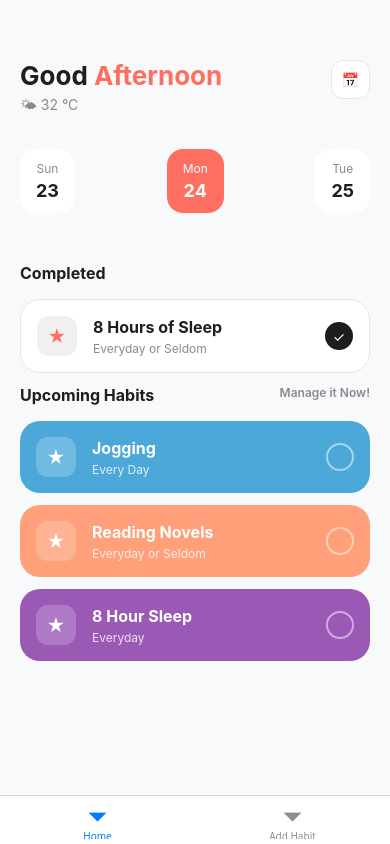
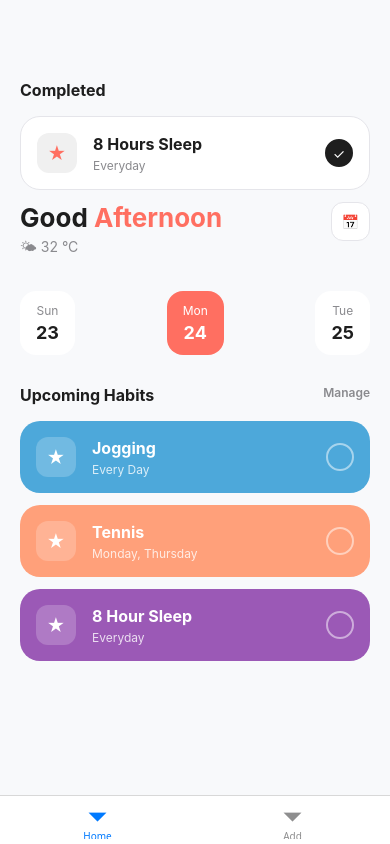
Before and after one commit to Little4Letters/Habito---CS-Prof.-Elec.-1, a React Native app: screen /Home in a window 390 px wide. Built offline with nearby package versions, Linux system fonts and the light colour scheme.

Commit message:
Design stylesheet enhanced for Save and Cancel button to be more accessable. Installed dependancies package for vector-icons on node intended use features for further update of the Habits to be presentable on package-lock.icon

```diff
--- a/App.js
+++ b/App.js
@@ -1,10 +1,4 @@
-//imported NavigationContainer and createBottomTabNavigator from react-navigation
-// to create a bottom tab navigator for the app.
-
-// (An gin build ini sa package.json file sa dependencies nga may version nga 6.1.6...
-// para sa @react-navigation/native ug 6.5.7 para sa @react-navigation/bottom-tabs)
-
-// The app has two screens: HomeScreen and AddHabitScrn, which are displayed as tabs in the navigator. The header is hidden for both screens using the screenOptions prop.
+import React from "react";
 import { NavigationContainer } from "@react-navigation/native";
 import { createBottomTabNavigator } from "@react-navigation/bottom-tabs";
 
@@ -18,7 +12,7 @@ export default function App() {
     <NavigationContainer>
       <Tab.Navigator screenOptions={{ headerShown: false }}>
         <Tab.Screen name="Home" component={HomeScreen} />
-        <Tab.Screen name="Add Habit" component={AddHabitScrn} />
+        <Tab.Screen name="Add" component={AddHabitScrn} />
       </Tab.Navigator>
     </NavigationContainer>
   );
--- a/package.json
+++ b/package.json
@@ -3,9 +3,10 @@
   "version": "1.0.0",
   "main": "index.js",
   "dependencies": {
+    "@expo/vector-icons": "^15.0.2",
     "@react-navigation/bottom-tabs": "^7.19.2",
     "@react-navigation/native": "^7.4.1",
-    "expo": "~57.0.25",
+    "expo": "~57.0.26",
     "expo-status-bar": "~57.0.1",
     "react": "19.2.3",
     "react-native": "0.86.3",
--- a/src/components/HabitsSec.js
+++ b/src/components/HabitsSec.js
@@ -1,42 +1,56 @@
 import { View, Text, TouchableOpacity, StyleSheet } from "react-native";
 
-// Added the card template with circle checkmarks and nag implement styling with icon sa kada upcoming habits
-export default function HabitCard({ title, frequency, color, isCompleted }) {
+export default function HabitCard({
+  title,
+  frequency,
+  color,
+  sectionCompleted,
+}) {
   return (
     <View
       style={[
         styles.card,
-        isCompleted ? styles.cardCompleted : { backgroundColor: color },
+        sectionCompleted ? styles.cardCompleted : { backgroundColor: color },
       ]}
     >
       <View style={styles.leftContent}>
         <View
           style={[
             styles.iconPlaceholder,
-            isCompleted && styles.iconPlaceholderCompleted,
+            sectionCompleted && styles.iconPlaceholderCompleted,
           ]}
         >
           <Text
-            style={isCompleted ? styles.iconTextCompleted : styles.iconText}
+            style={
+              sectionCompleted ? styles.iconTextCompleted : styles.iconText
+            }
           >
             ★
           </Text>
         </View>
         <View>
-          <Text style={[styles.title, isCompleted && styles.titleCompleted]}>
+          <Text
+            style={[styles.title, sectionCompleted && styles.titleCompleted]}
+          >
             {title}
           </Text>
           <Text
-            style={[styles.frequency, isCompleted && styles.frequencyCompleted]}
+            style={[
+              styles.frequency,
+              sectionCompleted && styles.frequencyCompleted,
+            ]}
           >
             {frequency}
           </Text>
         </View>
       </View>
       <TouchableOpacity
-        style={[styles.checkCircle, isCompleted && styles.checkCircleCompleted]}
+        style={[
+          styles.checkCircle,
+          sectionCompleted && styles.checkCircleCompleted,
+        ]}
       >
-        {isCompleted && <Text style={{ color: "#FFF" }}>✓</Text>}
+        {sectionCompleted && <Text style={{ color: "#FFF" }}>✓</Text>}
       </TouchableOpacity>
     </View>
   );
@@ -51,15 +65,12 @@ const styles = StyleSheet.create({
     borderRadius: 20,
     marginBottom: 12,
   },
-
   cardCompleted: {
     backgroundColor: "#FFFFFF",
     borderWidth: 1,
     borderColor: "#E5E5EA",
   },
-
   leftContent: { flexDirection: "row", alignItems: "center" },
-
   iconPlaceholder: {
     width: 40,
     height: 40,
@@ -69,21 +80,13 @@ const styles = StyleSheet.create({
     alignItems: "center",
     marginRight: 16,
   },
-
   iconPlaceholderCompleted: { backgroundColor: "#F0F0F0" },
-
   iconText: { color: "#FFFFFF", fontSize: 18 },
-
   iconTextCompleted: { color: "#FF6F61", fontSize: 18 },
-
   title: { fontSize: 16, fontWeight: "bold", color: "#FFFFFF" },
-
   titleCompleted: { color: "#1E1E1E" },
-
   frequency: { fontSize: 12, color: "rgba(255,255,255,0.8)", marginTop: 4 },
-
   frequencyCompleted: { color: "#8A8A8E" },
-
   checkCircle: {
     width: 28,
     height: 28,
@@ -91,7 +94,6 @@ const styles = StyleSheet.create({
     borderWidth: 2,
     borderColor: "rgba(255,255,255,0.5)",
   },
-
   checkCircleCompleted: {
     backgroundColor: "#1E1E1E",
     borderColor: "#1E1E1E",
--- a/src/screens/AddHabitScrn.js
+++ b/src/screens/AddHabitScrn.js
@@ -1,9 +1,10 @@
+import React from "react";
 import {
   View,
   Text,
-  StyleSheet,
   TextInput,
   TouchableOpacity,
+  StyleSheet,
 } from "react-native";
 
 export default function AddHabitScrn() {
@@ -13,7 +14,6 @@ export default function AddHabitScrn() {
 
       <View style={styles.formGroup}>
         <Text style={styles.label}>Habit Name</Text>
-
         <TextInput
           style={styles.input}
           placeholder="e.g., Morning Meditation"
@@ -22,11 +22,10 @@ export default function AddHabitScrn() {
       </View>
 
       <View style={styles.formGroup}>
-        <Text style={styles.label}>Frequency (Daily Basis)</Text>
-
+        <Text style={styles.label}>Frequency</Text>
         <TextInput
           style={styles.input}
-          placeholder="e.g., Every Day or Seldom"
+          placeholder="e.g., Every Day"
           placeholderTextColor="#8A8A8E"
         />
       </View>
@@ -35,7 +34,6 @@ export default function AddHabitScrn() {
         <TouchableOpacity style={styles.cancelButton}>
           <Text style={styles.cancelButtonText}>Cancel</Text>
         </TouchableOpacity>
-
         <TouchableOpacity style={styles.saveButton}>
           <Text style={styles.saveButtonText}>Save Habit</Text>
         </TouchableOpacity>
@@ -51,7 +49,6 @@ const styles = StyleSheet.create({
     paddingTop: 60,
     paddingHorizontal: 20,
   },
-
   headerTitle: {
     fontSize: 24,
     fontWeight: "bold",
@@ -59,9 +56,7 @@ const styles = StyleSheet.create({
     marginBottom: 30,
   },
   formGroup: { marginBottom: 20 },
-
   label: { fontSize: 14, color: "#1E1E1E", fontWeight: "600", marginBottom: 8 },
-
   input: {
     backgroundColor: "#FFFFFF",
     borderRadius: 12,
@@ -69,13 +64,12 @@ const styles = StyleSheet.create({
     fontSize: 16,
     borderWidth: 1,
     borderColor: "#E5E5EA",
-
+  },
   buttonContainer: {
     flexDirection: "row",
     justifyContent: "space-between",
     marginTop: 20,
   },
-
   cancelButton: {
     flex: 1,
     padding: 16,
@@ -83,15 +77,8 @@ const styles = StyleSheet.create({
     borderRadius: 12,
     marginRight: 10,
     alignItems: "center",
-      marginBottom: 100,
   },
-
-    cancelButtonText: {
-      color: "#1E1E1E",
-      fontWeight: "bold",
-      fontSize: 25,
-    },
-
+  cancelButtonText: { color: "#1E1E1E", fontWeight: "bold", fontSize: 16 },
   saveButton: {
     flex: 1,
     padding: 16,
@@ -100,7 +87,5 @@ const styles = StyleSheet.create({
     marginLeft: 10,
     alignItems: "center",
   },
-
   saveButtonText: { color: "#FFFFFF", fontWeight: "bold", fontSize: 16 },
-  },
 });
--- a/src/screens/HomeScreen.js
+++ b/src/screens/HomeScreen.js
@@ -1,18 +1,23 @@
+import React from "react";
 import { View, Text, StyleSheet, TouchableOpacity } from "react-native";
-import HabitSec from "../components/HabitsSec.js";
-
-// Added containers for emphasis and better design. The code is now more organized and visually appealing para goods.
-// Icon for style.weather is tikang sa google inspired by Dribble HAHAHHA nag pahelp lang
+import HabitCard from "../components/HabitsSec.js";
 
 export default function HomeScreen() {
   return (
     <View style={styles.container}>
+      <View style={[styles.sectionHeader, { marginTop: 20 }]}>
+        <Text style={styles.sectionTitle}>Completed</Text>
+      </View>
+      <HabitCard
+        title="8 Hours Sleep"
+        frequency="Everyday"
+        sectionCompleted={true}
+      />
       <View style={styles.header}>
         <View>
           <Text style={styles.greeting}>
             Good <Text style={styles.greetingHighlight}>Afternoon</Text>
           </Text>
-
           <Text style={styles.weather}>🌤 32 °C</Text>
         </View>
         <TouchableOpacity style={styles.calendarButton}>
@@ -29,40 +34,24 @@ export default function HomeScreen() {
           <Text style={[styles.dayText, styles.textWhite]}>Mon</Text>
           <Text style={[styles.dateNum, styles.textWhite]}>24</Text>
         </View>
-
         <View style={styles.dateCard}>
           <Text style={styles.dayText}>Tue</Text>
           <Text style={styles.dateNum}>25</Text>
         </View>
       </View>
 
-      <View style={[styles.sectionHeader, { marginTop: 20 }]}>
-        <Text style={styles.sectionTitle}>Completed</Text>
+      <View style={styles.sectionHeader}>
+        <Text style={styles.sectionTitle}>Upcoming Habits</Text>
+        <Text style={styles.manageText}>Manage</Text>
       </View>
 
-      <HabitSec
-        title="8 Hours of Sleep"
-        frequency="Everyday or Seldom"
-        isCompleted={true}
-      />
-
-      <View style={styles.sectionHeader}>
-        <Text style={styles.sectionTitle}>Upcoming Habits</Text>
-        <Text style={styles.manageText}>Manage it Now!</Text>
-      </View>
-
-      <HabitSec title="Jogging" frequency="Every Day" color="#4DA8DA" />
-      <HabitSec
-        title="Reading Novels"
-        frequency="Everyday or Seldom"
-        color="#FFA07A"
-      />
-      <HabitSec title="8 Hour Sleep" frequency="Everyday" color="#9B59B6" />
+      <HabitCard title="Jogging" frequency="Every Day" color="#4DA8DA" />
+      <HabitCard title="Tennis" frequency="Monday, Thursday" color="#FFA07A" />
+      <HabitCard title="8 Hour Sleep" frequency="Everyday" color="#9B59B6" />
     </View>
   );
 }
 
-// Basic pala dd an design kalma HAHAHAHA
 const styles = StyleSheet.create({
   container: {
     flex: 1,
```
Also changed, not shown: 1 other file (tests, documents, lock files or other folders). Lines whose indentation alone changed are shown as unchanged.
